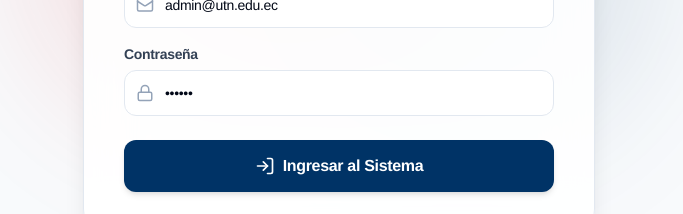
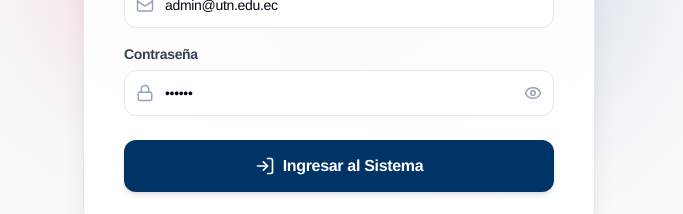
Before and after one commit to Darlopezcdd/MODULO-DE-COMPRAS, a Next.js app: page /login in a window 1280 px wide. Both pictures are taken after a click on the button 640 px from the left and 297 px from the top of the page. Shown: the part 448-662 px from the top of the page, without its empty margins (301-984 px from the left). Built offline with nearby package versions, Linux system fonts and the light colour scheme.

Commit message:
feat(auth): agregar boton para mostrar/ocultar contraseña en login

```diff
--- a/src/app/login/page.tsx
+++ b/src/app/login/page.tsx
@@ -2,7 +2,7 @@
 
 import { useState } from 'react';
 import { useRouter } from 'next/navigation';
-import { ShieldCheck, UserCircle2, Mail, Lock, ArrowLeft, LogIn } from 'lucide-react';
+import { ShieldCheck, UserCircle2, Mail, Lock, ArrowLeft, LogIn, Eye, EyeOff } from 'lucide-react';
 
 type Role = 'ADMIN' | 'COMPRADOR' | 'GESTOR_PROVEEDORES' | 'TESORERO' | 'AUDITOR';
 
@@ -17,11 +17,13 @@ export default function LoginPage() {
   // Estados del formulario
   const [identificador, setIdentificador] = useState(''); // Puede ser email o usuario
   const [password, setPassword] = useState('');
+  const [showPassword, setShowPassword] = useState(false);
 
   // ── 1. Al seleccionar un rol, preparamos el formulario ──────────────────────
   const handleSelectRole = (rol: Role) => {
     setSelectedRole(rol);
     setError('');
+    setShowPassword(false); // Resetear visibilidad al cambiar rol
 
     // Autocompletamos con un email genérico basado en el rol para facilitar el desarrollo
     setIdentificador(`${rol.toLowerCase().replace('_', '.')}@utn.edu.ec`);
@@ -175,14 +177,24 @@ export default function LoginPage() {
               <Lock size={18} />
             </div>
             <input
-              type="password"
+              type={showPassword ? 'text' : 'password'}
               required
               disabled={isLoading}
               value={password}
               onChange={(e) => setPassword(e.target.value)}
-              className="w-full pl-10 pr-4 py-3 bg-white border border-slate-200 rounded-xl text-sm focus:outline-none focus:ring-2 focus:ring-[#003366]/50 focus:border-[#003366] transition-all disabled:bg-slate-50 disabled:text-slate-500"
+              className="w-full pl-10 pr-12 py-3 bg-white border border-slate-200 rounded-xl text-sm focus:outline-none focus:ring-2 focus:ring-[#003366]/50 focus:border-[#003366] transition-all disabled:bg-slate-50 disabled:text-slate-500"
               placeholder="••••••••"
             />
+            {/* Botón Mostrar/Ocultar Contraseña */}
+            <button
+              type="button"
+              onClick={() => setShowPassword(!showPassword)}
+              disabled={isLoading}
+              className="absolute inset-y-0 right-0 pr-3 flex items-center text-slate-400 hover:text-[#003366] transition-colors focus:outline-none disabled:opacity-50"
+              aria-label={showPassword ? "Ocultar contraseña" : "Mostrar contraseña"}
+            >
+              {showPassword ? <EyeOff size={18} /> : <Eye size={18} />}
+            </button>
           </div>
         </div>
       </div>
```
